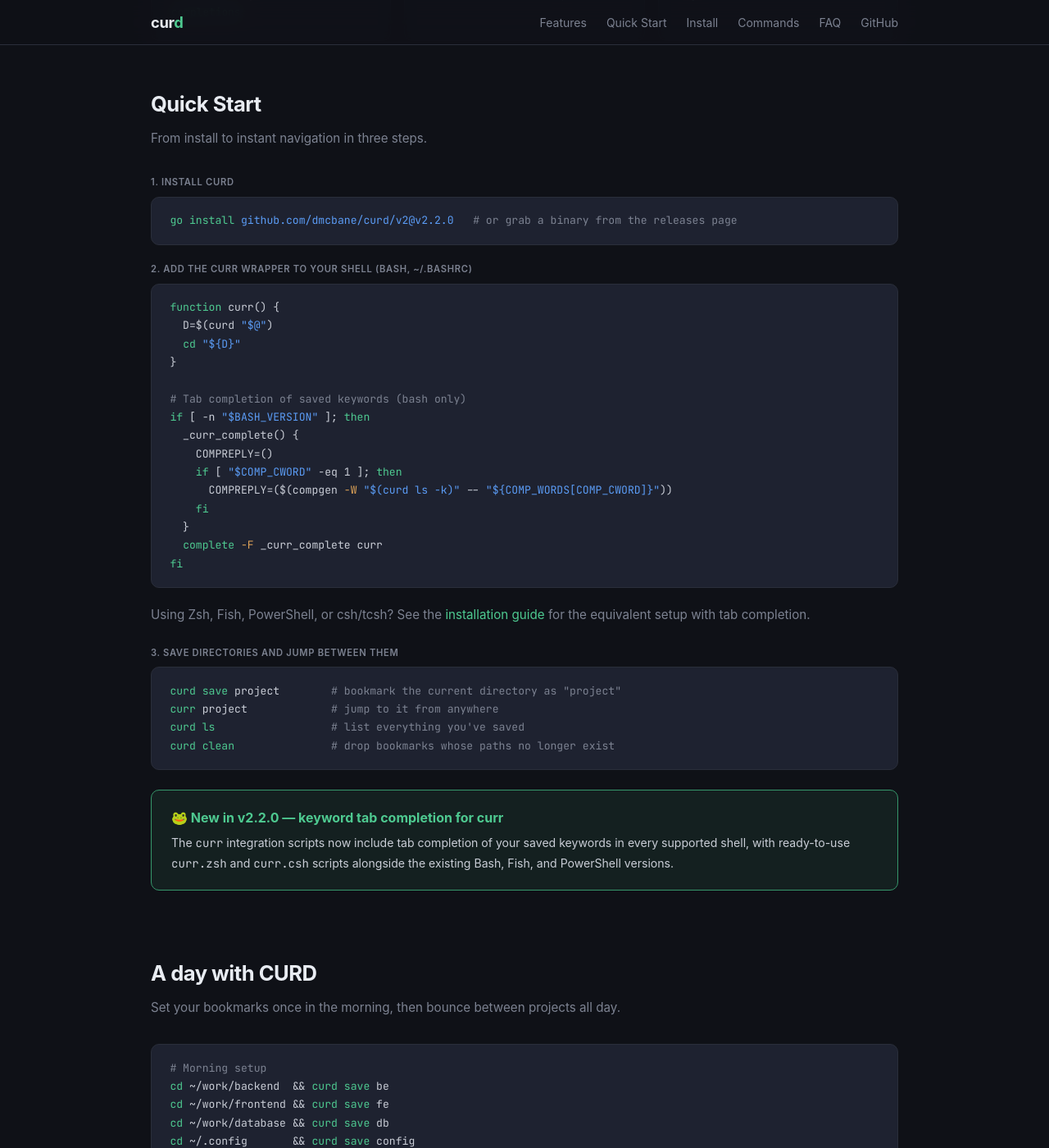
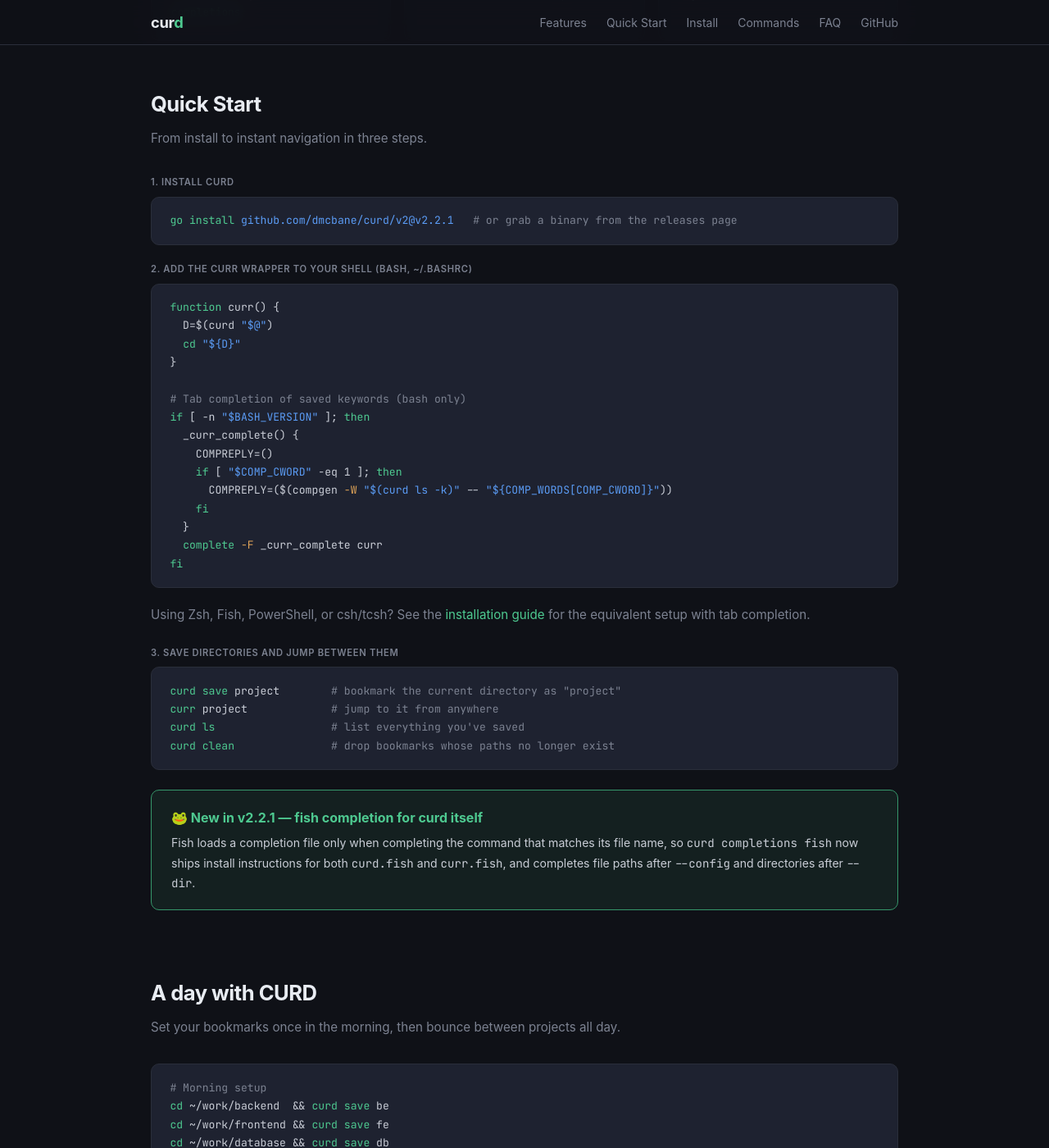
Before and after one commit to dmcbane/curd, a Jekyll site: the page built from docs/index.html, in a window 1280 px wide and 1400 px high, scrolled down 1391 px. Shown: the whole window at 82% size. Built offline with Jekyll 4.4.1, drawn with Linux system fonts in a browser that asks for light colours.

Commit message:
chore: release v2.2.1
Bump VERSION to 2.2.1 and date the CHANGELOG entry for the fish
completion fix. Update the install commands, version badge, and sample
help output in README, CLAUDE.md, the installation guide, and the Pages
landing page, whose "what's new" callout now describes the fish fix.

Co-Authored-By: Claude Opus 5 (1M context) <noreply@anthropic.com>

```diff
--- a/docs/index.html
+++ b/docs/index.html
@@ -16,7 +16,7 @@ description: Save frequently visited directories with keywords and jump to them
     <span class="badge blue">Cross-platform</span>
     <span class="badge purple">Tab completion</span>
     <span class="badge">MIT</span>
-    <span class="badge">v2.2.0</span>
+    <span class="badge">v2.2.1</span>
   </div>
   <div class="hero-buttons">
     <a href="#quickstart" class="btn btn-primary">Get Started</a>
@@ -90,7 +90,7 @@ description: Save frequently visited directories with keywords and jump to them
 
   <p class="code-label">1. Install CURD</p>
   <div class="code-block">
-<pre><span class="cmd">go install</span> <span class="str">github.com/dmcbane/curd/v2@v2.2.0</span>   <span class="comment"># or grab a binary from the releases page</span></pre>
+<pre><span class="cmd">go install</span> <span class="str">github.com/dmcbane/curd/v2@v2.2.1</span>   <span class="comment"># or grab a binary from the releases page</span></pre>
   </div>
 
   <p class="code-label">2. Add the curr wrapper to your shell (Bash, ~/.bashrc)</p>
@@ -125,8 +125,8 @@ description: Save frequently visited directories with keywords and jump to them
   </div>
 
   <div class="callout">
-    <h3>&#128056; New in v2.2.0 — keyword tab completion for curr</h3>
-    <p>The <code>curr</code> integration scripts now include tab completion of your saved keywords in every supported shell, with ready-to-use <code>curr.zsh</code> and <code>curr.csh</code> scripts alongside the existing Bash, Fish, and PowerShell versions.</p>
+    <h3>&#128056; New in v2.2.1 — fish completion for curd itself</h3>
+    <p>Fish loads a completion file only when completing the command that matches its file name, so <code>curd completions fish</code> now ships install instructions for both <code>curd.fish</code> and <code>curr.fish</code>, and completes file paths after <code>--config</code> and directories after <code>--dir</code>.</p>
   </div>
 </section>
 
```
Also changed, not shown: CLAUDE.md (+1 -1 lines), docs/installation.md (+2 -2 lines), CHANGELOG.md, README.md, 1 other file.
